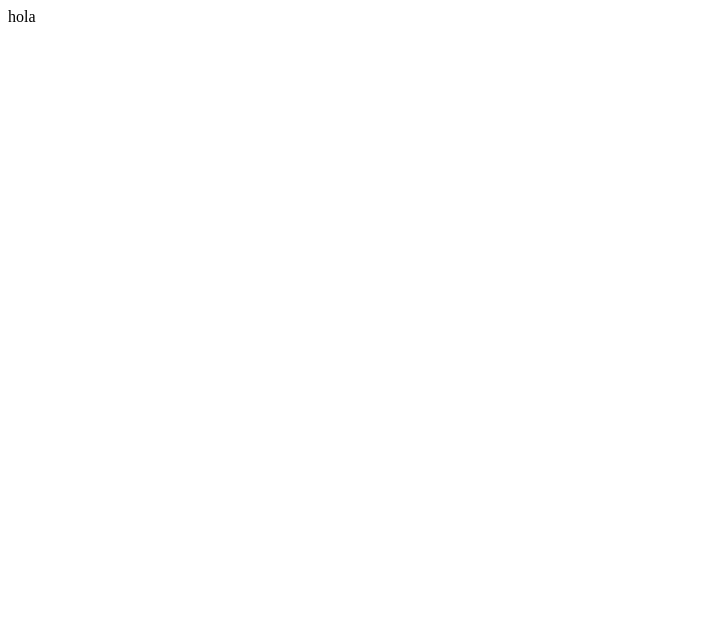
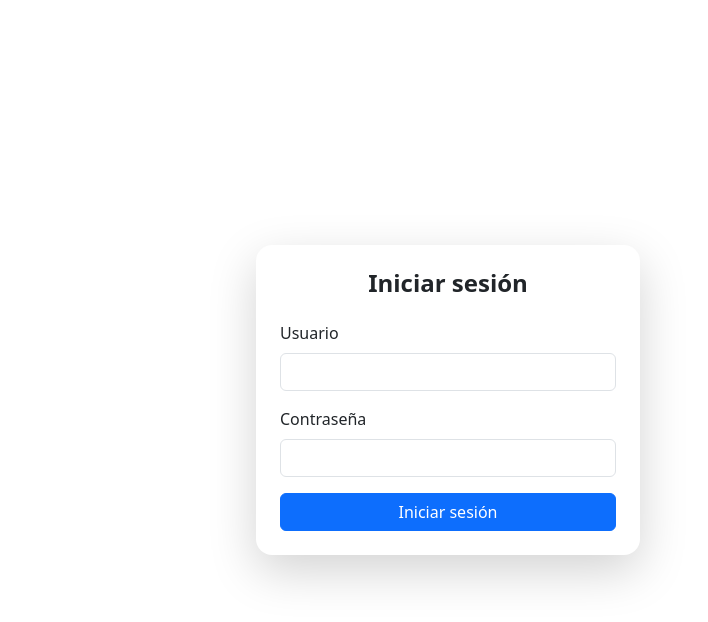
Before and after one commit to alexandraalvarezquintero75-source/-contact-agenda, a Vue app in the folder Frontend/: page / in a window 1280 px wide. Shown: the top 622 px of the page, without its empty margins (0-708 px from the left). Built offline with nearby package versions, Linux system fonts and the light colour scheme.

Commit message:
feat: implement login functionality with validation and UI components

```diff
--- a/Frontend/package.json
+++ b/Frontend/package.json
@@ -27,7 +27,8 @@
     "vue": "^3.5.22",
     "vue-chartjs": "^5.3.2",
     "vue-router": "^4.6.3",
-    "vue3-datepicker": "^0.4.0"
+    "vue3-datepicker": "^0.4.0",
+    "yup": "^1.7.1"
   },
   "devDependencies": {
     "@eslint/js": "^9.37.0",
--- a/Frontend/src/App.vue
+++ b/Frontend/src/App.vue
@@ -1,3 +1,7 @@
 <template>
- <div>hola</div>
- </template>
+  <RouterView />
+</template>
+
+<script setup>
+import { RouterView } from 'vue-router'
+</script>
--- /dev/null
+++ b/Frontend/src/components/design/molecules/LoginForm.vue
@@ -0,0 +1,48 @@
+<!-- Contiene los campos, validaciones y acción de envío -->
+<template>
+  <form @submit.prevent="onSubmit">
+    <div class="mb-3">
+      <label for="user" class="form-label">Usuario</label>
+      <input
+        id="user"
+        v-model="values.user"
+        type="text"
+        class="form-control"
+        :class="{ 'is-invalid': errors.user }"
+      />
+      <div v-if="errors.user" class="invalid-feedback">{{ errors.user }}</div>
+    </div>
+
+    <div class="mb-3">
+      <label for="password" class="form-label">Contraseña</label>
+      <input
+        id="password"
+        v-model="values.password"
+        type="password"
+        class="form-control"
+        :class="{ 'is-invalid': errors.password }"
+      />
+      <div v-if="errors.password" class="invalid-feedback">{{ errors.password }}</div>
+    </div>
+
+    <button type="submit" class="btn btn-primary w-100">
+      Iniciar sesión
+    </button>
+  </form>
+</template>
+
+<script setup>
+import { useLoginValidation } from '@/components/design/molecules/useLoginValidation'
+import { useLogin } from '@/components/design/molecules/useLogin'
+
+const { values, errors, validate } = useLoginValidation()
+const { login } = useLogin()
+
+const onSubmit = async () => {
+  if (await validate()) {
+    await login(values)
+  }
+}
+
+
+</script>
--- /dev/null
+++ b/Frontend/src/components/design/molecules/useLogin.js
@@ -0,0 +1,25 @@
+import axios from 'axios'
+import Swal from 'sweetalert2'
+
+export function useLogin() {
+  const login = async (values) => {
+    try {
+
+      const { data } = await axios.post('/api/login', values)
+
+      Swal.fire({
+        icon: 'success',
+        title: 'Bienvenido',
+        text: `Hola ${data.user?.name || values.user}`
+      })
+    } catch (error) {
+      Swal.fire({
+        icon: 'error',
+        title: 'Error al iniciar sesión',
+        text: error.response?.data?.message || 'Credenciales incorrectas'
+      })
+    }
+  }
+
+  return { login }
+}
--- /dev/null
+++ b/Frontend/src/components/design/molecules/useLoginValidation.js
@@ -0,0 +1,37 @@
+import { reactive } from 'vue'
+import * as yup from 'yup'
+
+export function useLoginValidation() {
+  const values = reactive({
+    user: '',
+    password: ''
+  })
+
+  const errors = reactive({
+    user: '',
+    password: ''
+  })
+
+  const schema = yup.object({
+    user: yup.string().required('El usuario es obligatorio'),
+    password: yup.string().required('La contraseña es obligatoria')
+  })
+
+  async function validate() {
+    try {
+      await schema.validate(values, { abortEarly: false })
+      errors.user = ''
+      errors.password = ''
+      return true
+    } catch (err) {
+      errors.user = ''
+      errors.password = ''
+      err.inner.forEach(e => {
+        errors[e.path] = e.message
+      })
+      return false
+    }
+  }
+
+  return { values, errors, validate }
+}
--- /dev/null
+++ b/Frontend/src/layouts/AuthLayout.vue
@@ -0,0 +1,15 @@
+<template>
+  <!-- <div class="d-flex justify-content-center align-items-center vh-100 bg-light"> -->
+    <div class="card shadow-lg border-0" style="width: 24rem; border-radius: 1rem;">
+      <div class="card-body p-4">
+        <h4 class="text-center mb-4 fw-semibold">Iniciar sesión</h4>
+
+        <slot />
+      </div>
+    </div>
+
+</template>
+
+<script setup>
+
+</script>
--- /dev/null
+++ b/Frontend/src/router/index.js
@@ -0,0 +1,17 @@
+import { createRouter, createWebHistory } from 'vue-router'
+import LoginView from '@/view/auth/LoginView.vue'
+
+const routes = [
+  {
+    path: '/',
+    name: 'login',
+    component: LoginView,
+  },
+]
+
+const router = createRouter({
+    history: createWebHistory(),
+    routes,
+})
+
+export default router
--- /dev/null
+++ b/Frontend/src/view/auth/LoginView.vue
@@ -0,0 +1,10 @@
+<template>
+  <AuthLayout>
+    <LoginForm />
+  </AuthLayout>
+</template>
+
+<script setup>
+import AuthLayout from '@/layouts/AuthLayout.vue'
+import LoginForm from '@/components/design/molecules/LoginForm.vue'
+</script>
```
Also changed, not shown: Frontend/src/components/design/molecules/composable.js (added, +37 -0 lines), Frontend/src/components/design/organisms/LoginCard.vue (added, +12 -0 lines), Frontend/src/main.js (+36 -5 lines), Frontend/src/services/auth.js (added), 1 other file (tests, documents, lock files or other folders).
